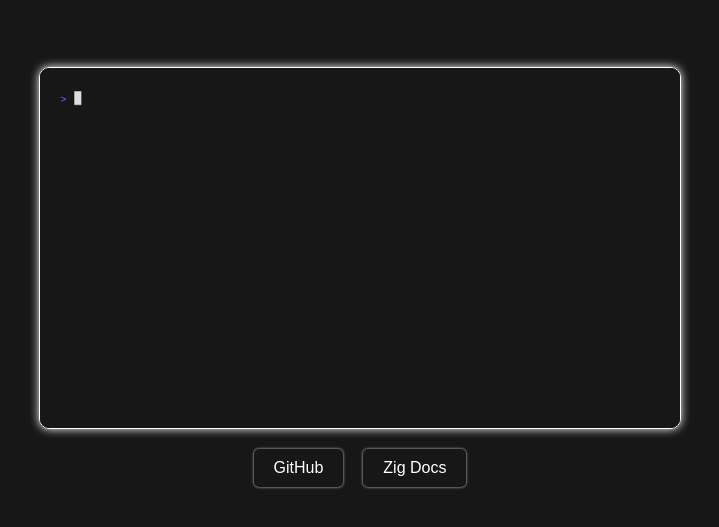
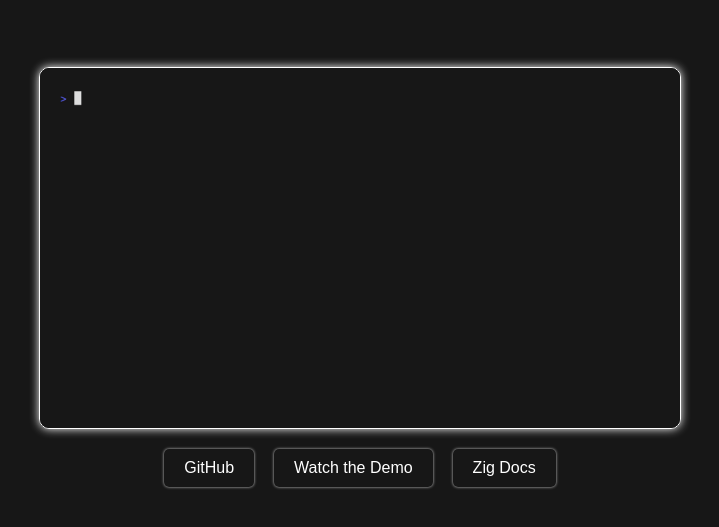
Before and after one commit to orhun/linuxwave, a plain HTML site: page assets/index.html in a window 1280 px wide. Shown: the part 123-650 px from the top of the page, without its empty margins (280-999 px from the left). Drawn offline with Linux system fonts and the light colour scheme.

Commit message:
docs(website): add demo link to website

```diff
--- a/assets/index.html
+++ b/assets/index.html
@@ -91,6 +91,9 @@
         <a href="https://github.com/orhun/linuxwave">
           <button class="button">GitHub</button>
         </a>
+        <a href="https://www.youtube.com/watch?v=SLiEuvDmo8M">
+          <button class="button">Watch the Demo</button>
+        </a>
         <a href="docs">
           <button class="button">Zig Docs</button>
         </a>
```
